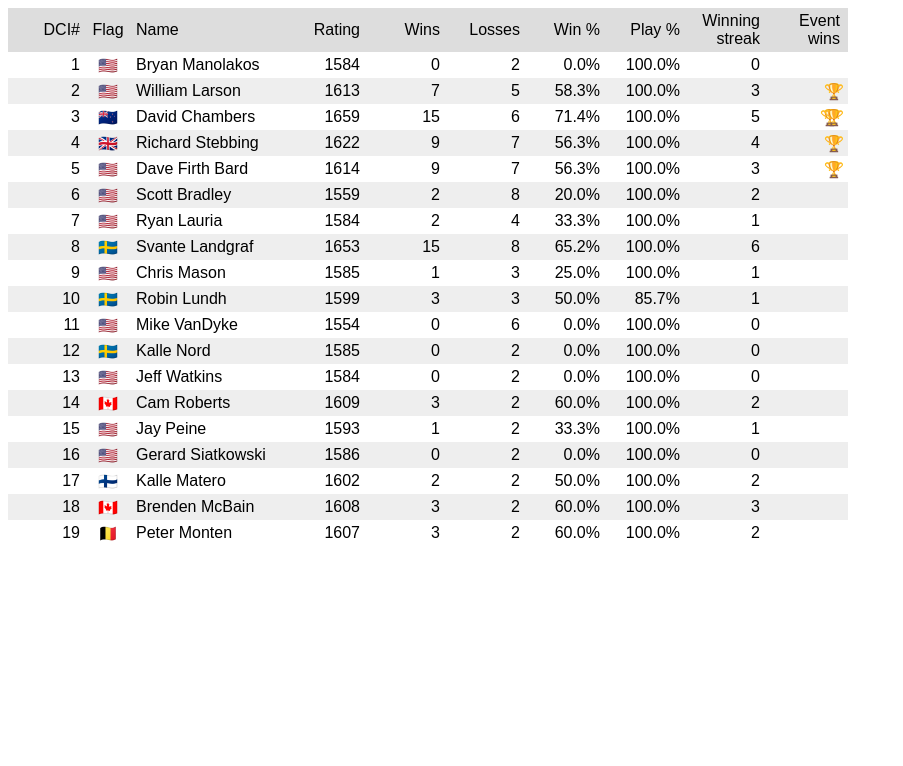
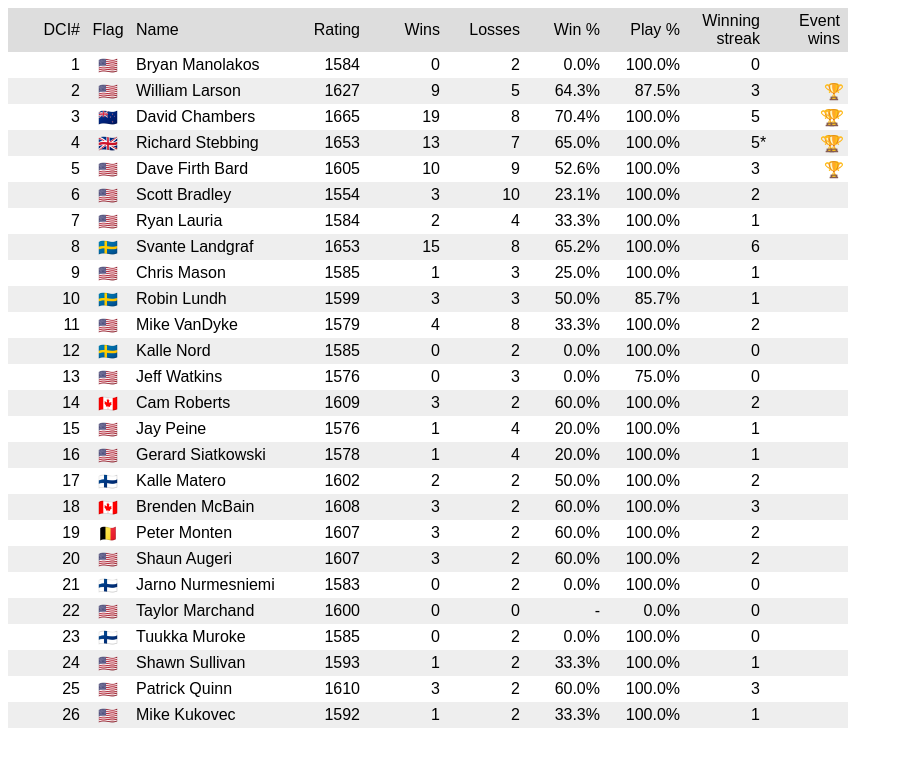
Before and after one commit to davidchambers/iceagemagic.com, a website: page public/players/index.html in a window 1280 px wide. Shown: the whole page, without its empty margins (0-903 px from the left). Drawn offline with Linux system fonts and the light colour scheme; a web font is replaced by a local one.

Commit message:
Ice Age VI

```diff
--- a/public/players/index.html
+++ b/public/players/index.html
@@ -81,11 +81,11 @@
           <td>2</td>
           <td>🇺🇸</td>
           <td>William Larson</td>
-          <td>1613</td>
-          <td>7</td>
+          <td>1627</td>
+          <td>9</td>
           <td>5</td>
-          <td>58.3%</td>
-          <td title="0 drops">100.0%</td>
+          <td>64.3%</td>
+          <td title="2 drops">87.5%</td>
           <td>3</td>
           <td>🏆</td>
         </tr>
@@ -93,10 +93,10 @@
           <td>3</td>
           <td>🇳🇿</td>
           <td>David Chambers</td>
-          <td>1659</td>
-          <td>15</td>
-          <td>6</td>
-          <td>71.4%</td>
+          <td>1665</td>
+          <td>19</td>
+          <td>8</td>
+          <td>70.4%</td>
           <td title="0 drops">100.0%</td>
           <td>5</td>
           <td>🏆🏆</td>
@@ -105,22 +105,22 @@
           <td>4</td>
           <td>🇬🇧</td>
           <td>Richard Stebbing</td>
-          <td>1622</td>
-          <td>9</td>
+          <td>1653</td>
+          <td>13</td>
           <td>7</td>
-          <td>56.3%</td>
+          <td>65.0%</td>
           <td title="0 drops">100.0%</td>
-          <td>4</td>
-          <td>🏆</td>
+          <td class="unbroken">5</td>
+          <td>🏆🏆</td>
         </tr>
         <tr>
           <td>5</td>
           <td>🇺🇸</td>
           <td>Dave Firth Bard</td>
-          <td>1614</td>
+          <td>1605</td>
+          <td>10</td>
           <td>9</td>
-          <td>7</td>
-          <td>56.3%</td>
+          <td>52.6%</td>
           <td title="0 drops">100.0%</td>
           <td>3</td>
           <td>🏆</td>
@@ -129,10 +129,10 @@
           <td>6</td>
           <td>🇺🇸</td>
           <td>Scott Bradley</td>
-          <td>1559</td>
-          <td>2</td>
-          <td>8</td>
-          <td>20.0%</td>
+          <td>1554</td>
+          <td>3</td>
+          <td>10</td>
+          <td>23.1%</td>
           <td title="0 drops">100.0%</td>
           <td>2</td>
           <td></td>
@@ -189,12 +189,12 @@
           <td>11</td>
           <td>🇺🇸</td>
           <td>Mike VanDyke</td>
-          <td>1554</td>
-          <td>0</td>
-          <td>6</td>
-          <td>0.0%</td>
+          <td>1579</td>
+          <td>4</td>
+          <td>8</td>
+          <td>33.3%</td>
           <td title="0 drops">100.0%</td>
-          <td>0</td>
+          <td>2</td>
           <td></td>
         </tr>
         <tr>
@@ -213,11 +213,11 @@
           <td>13</td>
           <td>🇺🇸</td>
           <td>Jeff Watkins</td>
-          <td>1584</td>
+          <td>1576</td>
           <td>0</td>
-          <td>2</td>
+          <td>3</td>
           <td>0.0%</td>
-          <td title="0 drops">100.0%</td>
+          <td title="1 drop">75.0%</td>
           <td>0</td>
           <td></td>
         </tr>
@@ -237,10 +237,10 @@
           <td>15</td>
           <td>🇺🇸</td>
           <td>Jay Peine</td>
-          <td>1593</td>
+          <td>1576</td>
           <td>1</td>
-          <td>2</td>
-          <td>33.3%</td>
+          <td>4</td>
+          <td>20.0%</td>
           <td title="0 drops">100.0%</td>
           <td>1</td>
           <td></td>
@@ -249,12 +249,12 @@
           <td>16</td>
           <td>🇺🇸</td>
           <td>Gerard Siatkowski</td>
-          <td>1586</td>
-          <td>0</td>
-          <td>2</td>
-          <td>0.0%</td>
+          <td>1578</td>
+          <td>1</td>
+          <td>4</td>
+          <td>20.0%</td>
           <td title="0 drops">100.0%</td>
-          <td>0</td>
+          <td>1</td>
           <td></td>
         </tr>
         <tr>
@@ -293,6 +293,90 @@
           <td>2</td>
           <td></td>
         </tr>
+        <tr>
+          <td>20</td>
+          <td>🇺🇸</td>
+          <td>Shaun Augeri</td>
+          <td>1607</td>
+          <td>3</td>
+          <td>2</td>
+          <td>60.0%</td>
+          <td title="0 drops">100.0%</td>
+          <td>2</td>
+          <td></td>
+        </tr>
+        <tr>
+          <td>21</td>
+          <td>🇫🇮</td>
+          <td>Jarno Nurmesniemi</td>
+          <td>1583</td>
+          <td>0</td>
+          <td>2</td>
+          <td>0.0%</td>
+          <td title="0 drops">100.0%</td>
+          <td>0</td>
+          <td></td>
+        </tr>
+        <tr>
+          <td>22</td>
+          <td>🇺🇸</td>
+          <td>Taylor Marchand</td>
+          <td>1600</td>
+          <td>0</td>
+          <td>0</td>
+          <td>-</td>
+          <td title="2 drops">0.0%</td>
+          <td>0</td>
+          <td></td>
+        </tr>
+        <tr>
+          <td>23</td>
+          <td>🇫🇮</td>
+          <td>Tuukka Muroke</td>
+          <td>1585</td>
+          <td>0</td>
+          <td>2</td>
+          <td>0.0%</td>
+          <td title="0 drops">100.0%</td>
+          <td>0</td>
+          <td></td>
+        </tr>
+        <tr>
+          <td>24</td>
+          <td>🇺🇸</td>
+          <td>Shawn Sullivan</td>
+          <td>1593</td>
+          <td>1</td>
+          <td>2</td>
+          <td>33.3%</td>
+          <td title="0 drops">100.0%</td>
+          <td>1</td>
+          <td></td>
+        </tr>
+        <tr>
+          <td>25</td>
+          <td>🇺🇸</td>
+          <td>Patrick Quinn</td>
+          <td>1610</td>
+          <td>3</td>
+          <td>2</td>
+          <td>60.0%</td>
+          <td title="0 drops">100.0%</td>
+          <td>3</td>
+          <td></td>
+        </tr>
+        <tr>
+          <td>26</td>
+          <td>🇺🇸</td>
+          <td>Mike Kukovec</td>
+          <td>1592</td>
+          <td>1</td>
+          <td>2</td>
+          <td>33.3%</td>
+          <td title="0 drops">100.0%</td>
+          <td>1</td>
+          <td></td>
+        </tr>
       </tbody>
     </table>
   </body>
```
Also changed, not shown: src/data/events.js (+37 -0 lines), src/data/players.js (+42 -0 lines).
